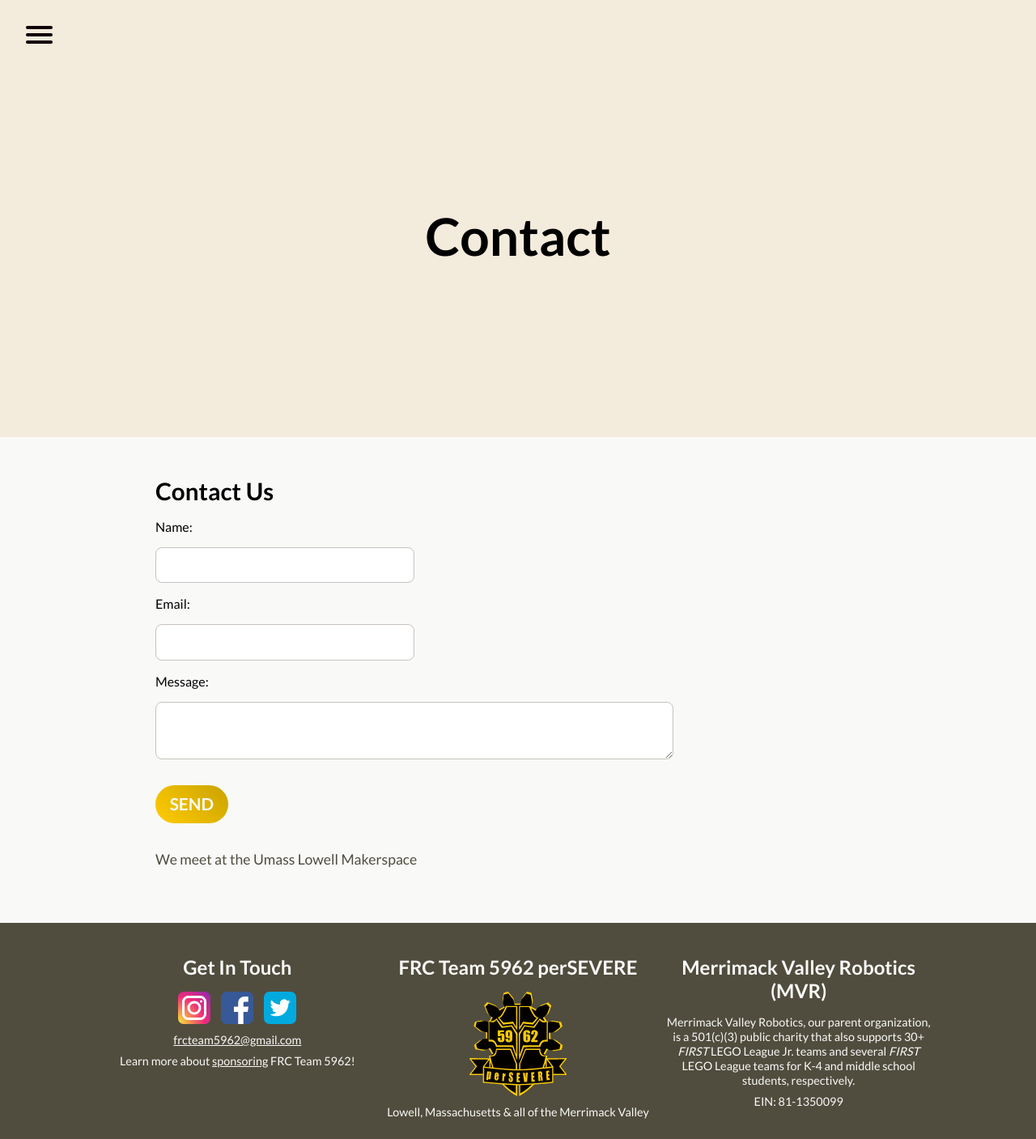
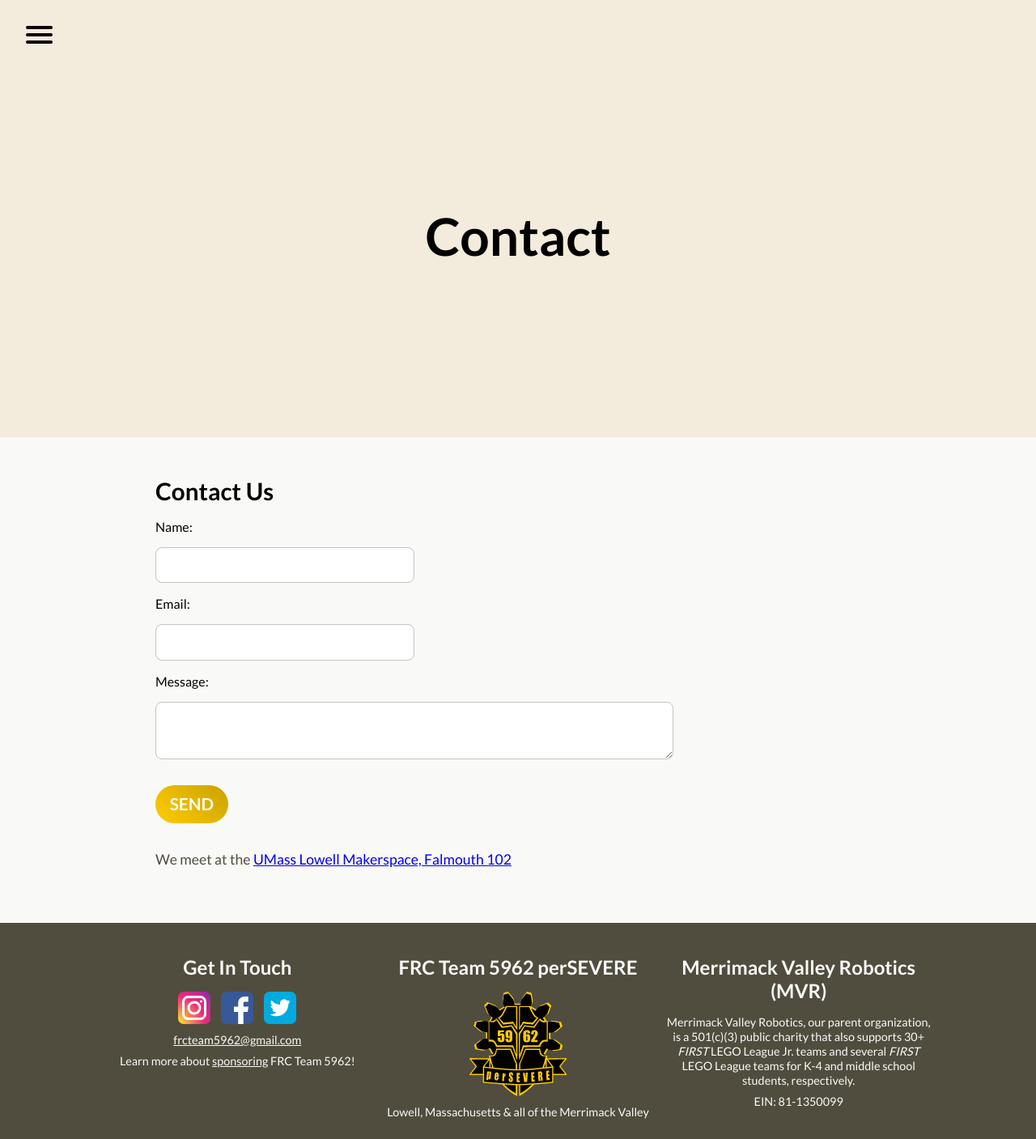
Before and after one commit to perSEVERE-5962/frc5962, a Jekyll site: the page built from contact.md, in a window 1280 px wide. Shown: the whole page at 81% size. Built offline with Jekyll 4.4.1, drawn with Linux system fonts in a browser that asks for light colours.

Commit message:
Updated Contact

```diff
--- a/contact.md
+++ b/contact.md
@@ -15,4 +15,4 @@
     <input type="submit" value="Send">
 </form>
 
-We meet at the Umass Lowell Makerspace
+We meet at the [UMass Lowell Makerspace, Falmouth 102](1 University Ave, Lowell, MA 01854)
```
